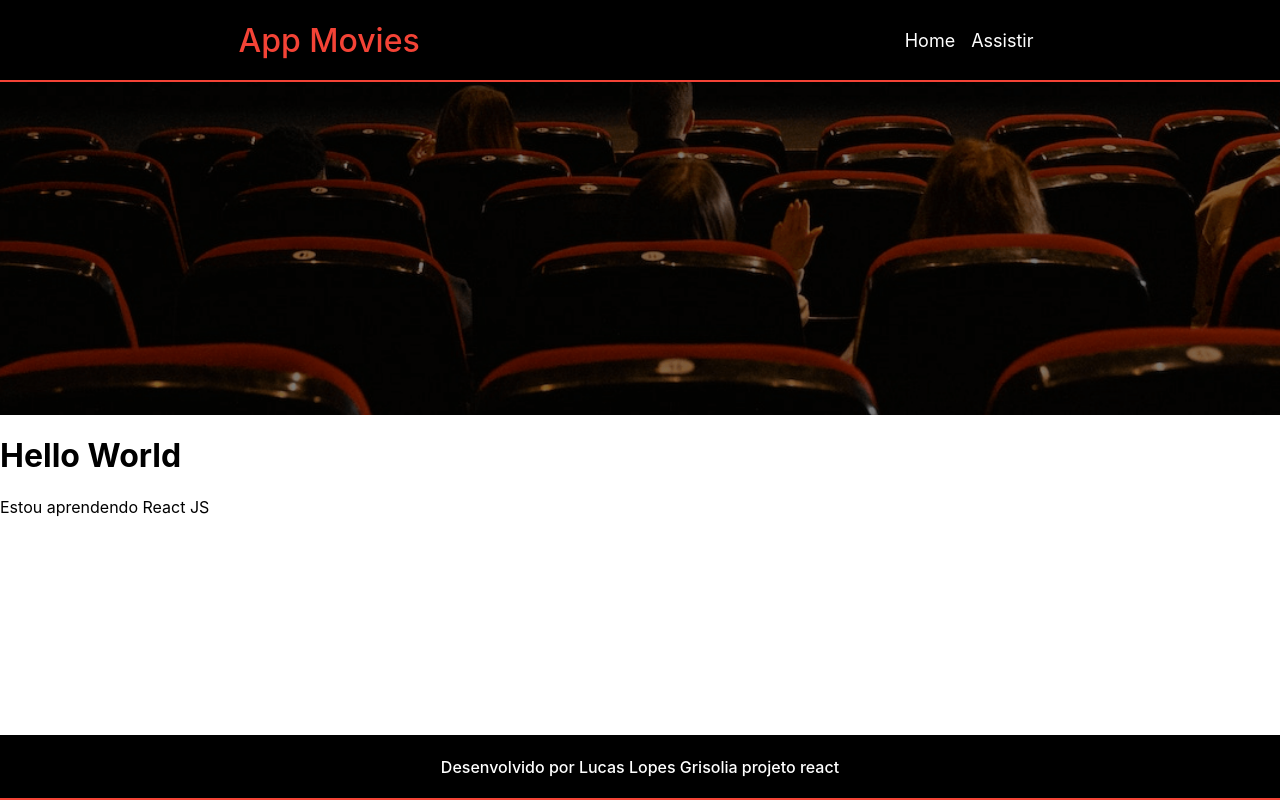
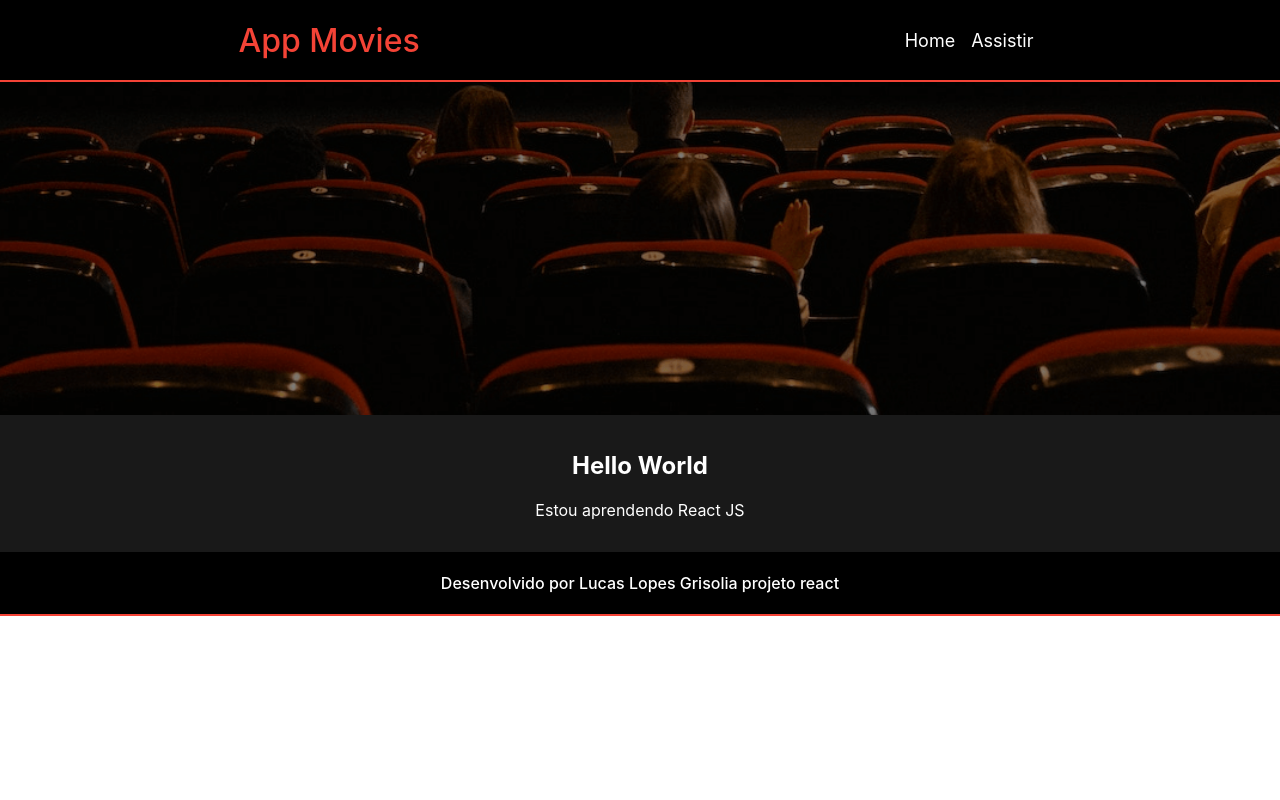
Before and after one commit to lucaslopes661/App-Movies, a React (Create React App) app: page / in a window 1280 px wide. Built offline with nearby package versions, Linux system fonts and the light colour scheme; the HTML template or start-up script is replaced by a standard one.

Commit message:
Criação do container ainda não preenchido e alteração do banner para props

```diff
--- a/src/App.js
+++ b/src/App.js
@@ -1,14 +1,17 @@
 import Header from "./components/Header";
 import Footer from "./components/Footer";
 import Banner from "./components/Banner";
+import Container from "./components/Container";
 
 function App() {
   return (
     <>
     <Header />
-    <Banner />
-    <h1>Hello World</h1>
-    <p>Estou aprendendo React JS</p>
+    <Banner image="home" />
+    <Container>
+      <h1>Hello World</h1>
+      <p>Estou aprendendo React JS</p>
+    </Container>
     <Footer />
     </>
   );
--- a/src/components/Banner/Banner.module.css
+++ b/src/components/Banner/Banner.module.css
@@ -1,7 +1,7 @@
 .banner{
     width: 100%;
     height: 347px;
-    background-image: url('/public/images/banner-home.png');
+    /* background-image: url('/public/images/banner-home.png'); */
     background-repeat: no-repeat;
     background-size: cover;
     background-position: center;
--- a/src/components/Banner/index.js
+++ b/src/components/Banner/index.js
@@ -1,9 +1,11 @@
 import styles from "./Banner.module.css";
 
-function Banner(){
+function Banner({image }){
     return(
-        <div className={styles.banner}>
-        </div>
+        <div
+            className={styles.banner}
+            style={{ backgroundImage: `url('/images/banner-${image}.png')` }}
+        ></div>
     );
 
 }
--- /dev/null
+++ b/src/components/Container/Container.module.css
@@ -0,0 +1,10 @@
+.container{
+    width: 100%;
+    height : 100%;
+    background-color: #191919;
+    color: #fff;
+    padding-block: 1rem;
+    text-align: center;
+
+
+}
--- /dev/null
+++ b/src/components/Container/index.js
@@ -0,0 +1,11 @@
+import styles from "./Container.module.css";
+
+function Container({children}){
+    return(
+        <section className={styles.container}>
+            {children}
+        </section>
+    );
+}
+
+export default Container;
--- a/src/components/Footer/Footer.module.css
+++ b/src/components/Footer/Footer.module.css
@@ -1,6 +1,5 @@
 footer {
     position: absolute;
-    bottom: 0;
     width: 100%;
     display: flex;
     align-items: center;
```
